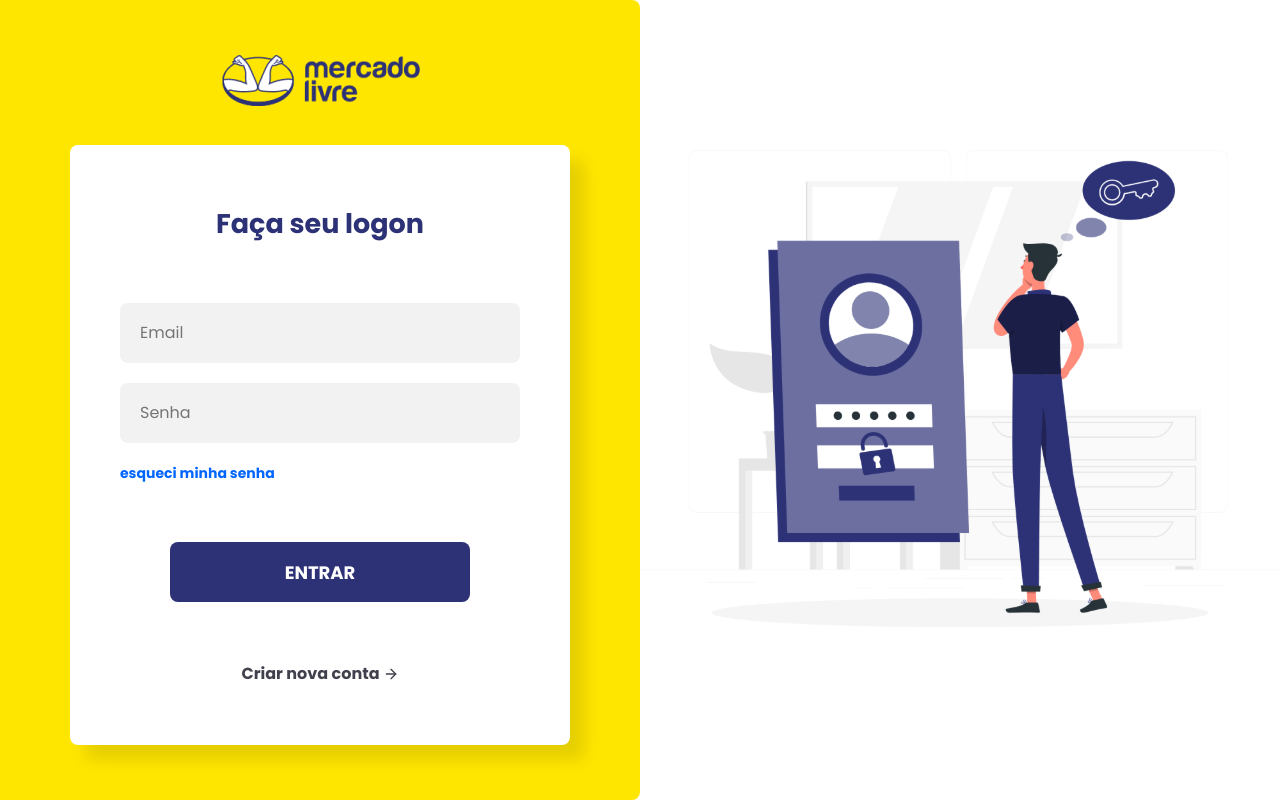
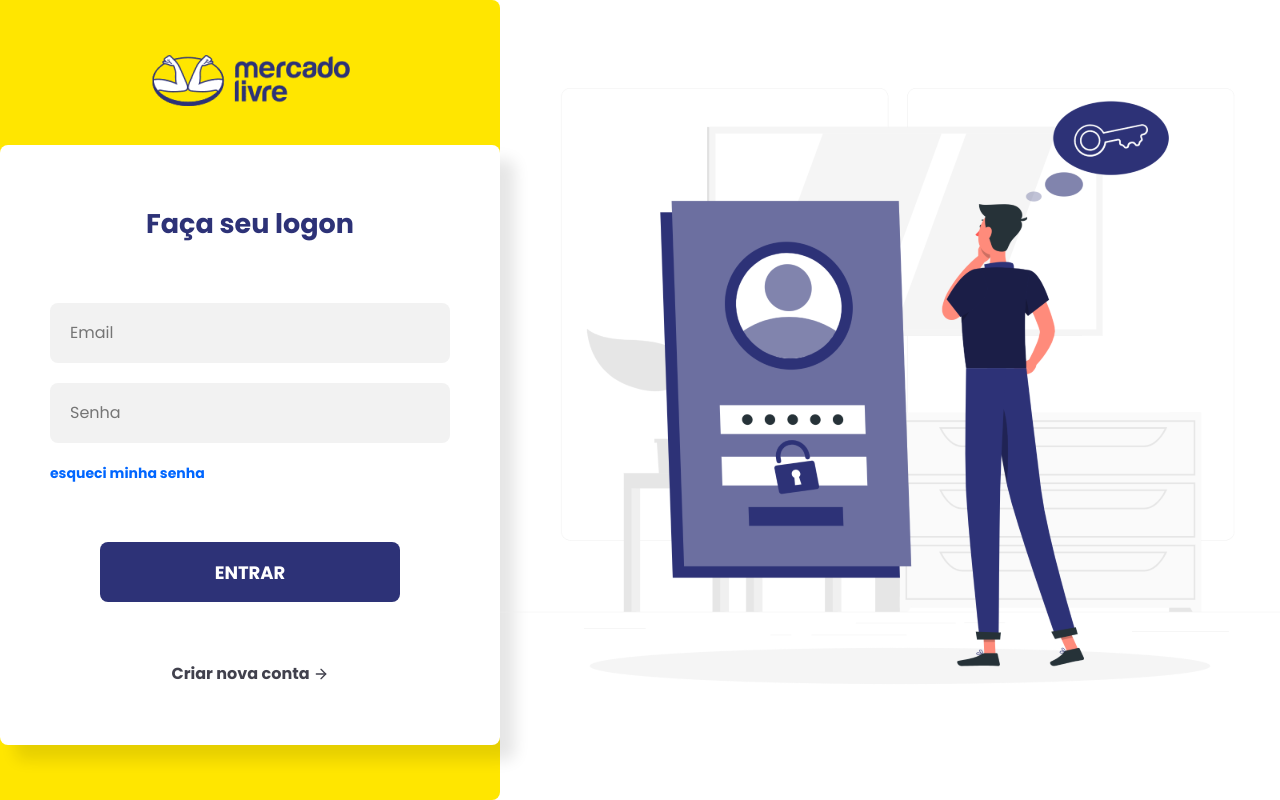
Before and after one commit to smolskig/KaolinHub, a React (Create React App) app: page / in a window 1280 px wide. Built offline with nearby package versions, Linux system fonts and the light colour scheme.

Commit message:
alteracao login card e pagina de login

```diff
--- a/src/components/Login/index.js
+++ b/src/components/LoginCard/index.js
@@ -4,7 +4,7 @@ import ButtonBlue from "../../components/ButtonBlue";
 import { FiArrowRight } from "react-icons/fi";
 import { Link } from "react-router-dom";
 
-export default function LoginCard() {
+export default function LoginCard(props) {
   return (
     <div className="div-login-card">
       <div className="div-title-card-login">
@@ -21,7 +21,7 @@ export default function LoginCard() {
         <ButtonBlue title="entrar" />
       </div>
       <div className="div-go-create-account">
-        <Link className="link-go-create-account" to="/register">
+        <Link className="link-go-create-account" onClick={props.clickedLink}>
           Criar nova conta
           <FiArrowRight />
         </Link>
--- a/src/components/Register/index.js
+++ b/src/components/RegisterCard/index.js
@@ -4,7 +4,7 @@ import ButtonBlue from "../../components/ButtonBlue";
 import { FiArrowLeft } from "react-icons/fi";
 import { Link } from "react-router-dom";
 
-export default function RegisterCard() {
+export default function RegisterCard(props) {
   return (
     <div className="div-register-card">
       <div className="div-title-card-register">
@@ -26,7 +26,7 @@ export default function RegisterCard() {
         <ButtonBlue title="Criar conta" />
       </div>
       <div className="div-go-create-account">
-        <Link className="link-go-create-account" to="/">
+        <Link className="link-go-create-account" onClick={props.clickedLink}>
           <FiArrowLeft />
           Já tenho conta
         </Link>
--- a/src/pages/Login/index.js
+++ b/src/pages/Login/index.js
@@ -1,23 +1,44 @@
-import React from "react";
+import React, { useState } from "react";
 import imageSvg from "../../assets/login-svg.svg";
 import logo from "../../assets/logo-ml.png";
-import LoginCard from "../../components/Login";
+import LoginCard from "../../components/LoginCard";
+import RegisterCard from "../../components/RegisterCard";
 import "./styles.css";
 
 export default function Login() {
+  const [cardMode, setCardMode] = useState(false);
+
+  function handleCardForm() {
+    if (cardMode) {
+      return (
+        <RegisterCard
+          clickedLink={() => {
+            setCardMode(false);
+          }}
+        />
+      );
+    } else {
+      return (
+        <LoginCard
+          clickedLink={() => {
+            setCardMode(true);
+          }}
+        />
+      );
+    }
+  }
+
   return (
     <>
-      <div className="div-content-login">
+      <div className="div-content-login-register">
         <div className="div-background-yellow">
           <div>
             <img className="logo-ml" src={logo} alt="LogoMercadoEntrega" />
           </div>
-          <div>
-            <LoginCard />
-          </div>
+          <div>{handleCardForm()}</div>
         </div>
         <div className="div-image-svg">
-            <img src={imageSvg} alt="LoginSvg" />
+          <img src={imageSvg} alt="LoginSvg" />
         </div>
       </div>
     </>
--- a/src/pages/Login/styles.css
+++ b/src/pages/Login/styles.css
@@ -1,29 +1,30 @@
-.div-content-login {
+.div-content-login-register {
   display: flex;
   align-items: center;
   justify-content: space-between;
-  height:100%;
+  overflow: hidden;
+  height: 100%;
 }
 
 .div-background-yellow {
   background: #ffe600;
-  width: 50%;
-  height: 100%;
+  width: 50vw;
+  height: 100vh;
   border-radius: 0 8px 8px 0;
   display: flex;
   flex-direction: column;
   justify-content: center;
   align-items: center;
 }
-.div-image-svg{
-  display:flex;
+
+.div-image-svg {
+  display: flex;
   justify-content: center;
-  align-items:center;
-  width:50%;
-  height:100%;
+  align-items: center;
 }
-.div-image-svg img{
-  height:50vw;
+
+.div-image-svg img {
+  height: 800px;
 }
 
 .logo-ml {
--- a/src/pages/Register/index.js
+++ /dev/null
@@ -1,27 +0,0 @@
-import React from "react";
-import imageSvg from "../../assets/login-svg.svg";
-import logo from "../../assets/logo-ml.png";
-import RegisterCard from "../../components/Register";
-import "./styles.css";
-
-export default function Register() {
-  return (
-    <>
-      <div className="div-content-register">
-        <div className="div-background-yellow">
-          <div>
-            <img className="logo-ml" src={logo} alt="LogoMercadoEntrega" />
-          </div>
-          <div>
-            <RegisterCard />
-          </div>
-        </div>
-        <div className="div-image-svg">
-          <div>
-            <img src={imageSvg} alt="ImageSvg" />
-          </div>
-        </div>
-      </div>
-    </>
-  );
-}
--- a/src/pages/Register/styles.css
+++ /dev/null
@@ -1,5 +0,0 @@
-.div-content-register {
-  display: flex;
-  align-items: center;
-  justify-content: space-between;
-}
--- a/src/routes.js
+++ b/src/routes.js
@@ -2,7 +2,6 @@ import React from "react";
 import { BrowserRouter, Route, Switch } from "react-router-dom";
 
 import Login from "./pages/Login";
-import Register from "./pages/Register";
 import VerifyToken from "./pages/VerifyToken";
 import Dashboard from "./pages/Dashboard";
 
@@ -11,7 +10,6 @@ export default function Routes() {
     <BrowserRouter>
       <Switch>
         <Route path="/" exact component={Login} />
-        <Route path="/register" component={Register} />
         <Route path="/verify-token" component={VerifyToken} />
         <Route path="/dashboard" component={Dashboard} />
       </Switch>
```
Also changed, not shown: src/components/LoginCard/styles.css (renamed from src/components/Login/styles.css), src/components/RegisterCard/styles.css (renamed from src/components/Register/styles.css).
